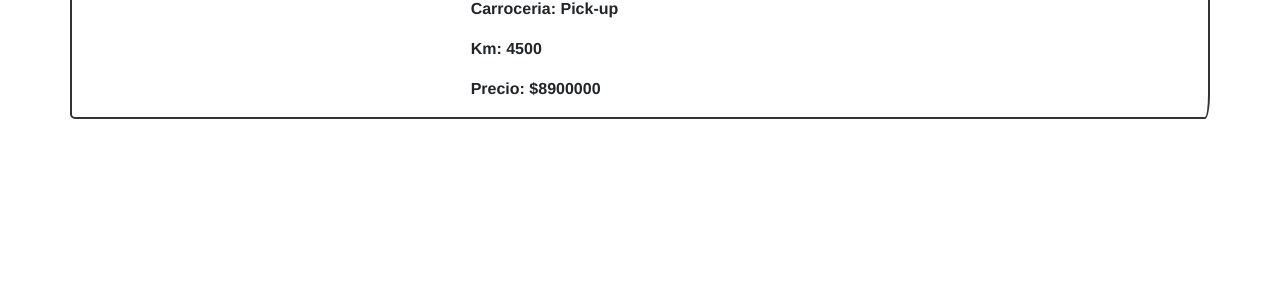
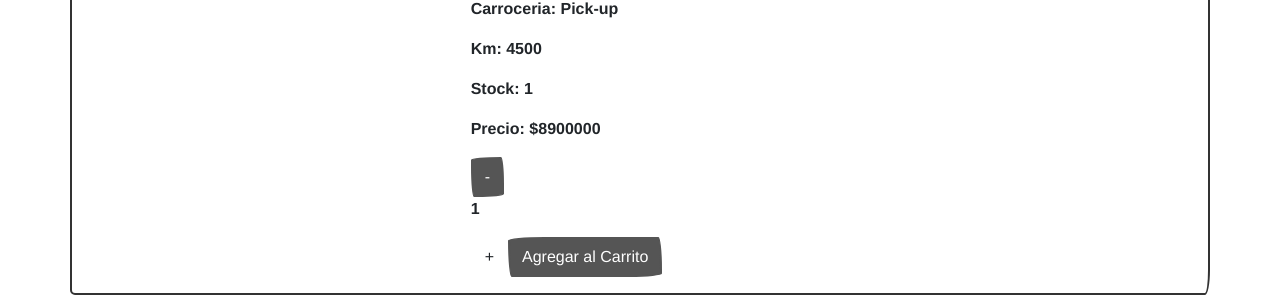
Before and after one commit to Rodrigocarp80/proy-react, a React (Create React App) app: page /producto/1 in a window 1280 px wide. Shown: the part 933-1241 px from the top of the page. Before the commit the page ends 1068 px from the top, so only its background shows below. Built offline with nearby package versions, Linux system fonts and the light colour scheme; a web font is replaced by a local one.

Commit message:
Agregue stock y contex

```diff
--- a/public/json/productos.json
+++ b/public/json/productos.json
@@ -15,6 +15,7 @@
         "carroceria":"Pick-up" ,
         "km":4500,
         "precio": 8900000,
+        "stock": 1,
         "img": "https://firebasestorage.googleapis.com/v0/b/numen-react.appspot.com/o/toro.jpg?alt=media&token=0669552e-5076-4c45-a7aa-af55d34d7286"
 
     },
@@ -34,6 +35,7 @@
         "carroceria":"Pick-up" ,
         "km":0,
         "precio":18000000,
+        "stock": 5,
         "img": "https://firebasestorage.googleapis.com/v0/b/numen-react.appspot.com/o/amarok.jpg?alt=media&token=dd1686dc-a31d-49d0-b485-a0a2c58e0176"
 
     },
@@ -53,6 +55,7 @@
         "carroceria":"Hatchback" ,
         "km":124000,
         "precio":3000000,
+        "stock": 1,
         "img": "https://firebasestorage.googleapis.com/v0/b/numen-react.appspot.com/o/bravo.jpg?alt=media&token=932db9b5-e931-4d8e-8717-371cfb2133de"
     },
     {
@@ -71,6 +74,7 @@
         "carroceria":"SUV" ,
         "km":0,
         "precio":9000000,
+        "stock": 8,
         "img": "https://firebasestorage.googleapis.com/v0/b/numen-react.appspot.com/o/corolla-cross.jpg?alt=media&token=3dc1e8ab-7e3e-4dfd-8bb0-0e760bc9a676"
 
     },
@@ -90,6 +94,7 @@
         "carroceria":"Monovolumen" ,
         "km":0,
         "precio": 13000000,
+        "stock": 5,
         "img": "https://firebasestorage.googleapis.com/v0/b/numen-react.appspot.com/o/suv-peugeot-5008.jpg?alt=media&token=067456ad-3f77-4ca0-9543-97c21be3812d"
 
     },
@@ -109,6 +114,7 @@
         "carroceria":"Sedán" ,
         "km":57800,
         "precio": 3200000,
+        "stock": 1,
         "img": "https://firebasestorage.googleapis.com/v0/b/numen-react.appspot.com/o/voyage.jpg?alt=media&token=f9dd054b-e1f7-48b9-bdf1-702482a410be"
 
     },
@@ -128,6 +134,7 @@
         "carroceria":"Sedán" ,
         "km":78000,
         "precio":4850000,
+        "stock": 1,
         "img": "https://firebasestorage.googleapis.com/v0/b/numen-react.appspot.com/o/corolla.jpg?alt=media&token=3b7cece8-6c4c-4824-a8a4-547a86826465"
     },
     {
@@ -146,6 +153,7 @@
         "carroceria":"Hatchback" ,
         "km":0,
         "precio": 6500000,
+        "stock": 3,
         "img":"https://firebasestorage.googleapis.com/v0/b/numen-react.appspot.com/o/cruze.jpg?alt=media&token=81c5f68c-ce0d-4940-be20-fefbf03ae08b"
 
     },
@@ -165,6 +173,7 @@
         "carroceria":"Sedán" ,
         "km":0,
         "precio":5720000,
+        "stock": 7,
         "img":"https://firebasestorage.googleapis.com/v0/b/numen-react.appspot.com/o/cronos.jpg?alt=media&token=35cf9bac-0288-4a86-ae5c-861ea8fad525"
     },
     {
@@ -183,6 +192,7 @@
         "carroceria":"Furgon" ,
         "km":0,
         "precio":5510000,
+        "stock": 5,
         "img": "https://firebasestorage.googleapis.com/v0/b/numen-react.appspot.com/o/kangoo.jpg?alt=media&token=6fa043da-c966-432d-bb89-6a5c4f3eae99"
 
     }
--- a/src/components/App.jsx
+++ b/src/components/App.jsx
@@ -1,6 +1,8 @@
 
 import './App.css';
 import {BrowserRouter, Route, Routes} from 'react-router-dom';
+
+import { CarritoProvider } from './context/CarritoContext';
 
 import Navbar from './Navbar/Navbar';
 
@@ -8,10 +10,12 @@ import ProductListContainer from './ProductListContainer/ProductListContainer';
 import Contacto from './Contacto/Contacto';
 import ProductDetailContainer from './ProductDetailContainer/ProductDetailContainer';
 import Carousel from './Carousel/Carousel';
+import Carrito from './Carrito/Carrito';
 
 function App() {
   return (
     <div>
+      <CarritoProvider>
       <BrowserRouter>
             <Carousel/>
             <Navbar/>
@@ -20,12 +24,12 @@ function App() {
                 <Route path='/' element={<ProductListContainer/>}/>
                 <Route path='/categoria/:categoria' element={<ProductListContainer/>}/>
                 <Route path='/producto/:id' element={<ProductDetailContainer/>}/>
-                <Route path='/carrito' element={<p>Carrito</p>}/>
+                <Route path='/carrito' element={<Carrito/>}/>
                 <Route path ='/contacto' element={<Contacto/>}/>
 
             </Routes>
       </BrowserRouter>
-
+      </CarritoProvider>
 
 
     </div>
--- a/src/components/Navbar/Carrito/Carrito.jsx
+++ b/src/components/Carrito/Carrito.jsx
@@ -3,8 +3,7 @@
 const Carrito = () => {
     return (
         <div>
-            <button className='btn btn-dark'>Carrito</button>
-            <span>0</span>
+            Carrito
         </div>
     );
 }
--- a/src/components/Contador/Contador.jsx
+++ b/src/components/Contador/Contador.jsx
@@ -1,10 +1,12 @@
 import { useState } from "react";
 
-const Contador = ({stock}) => {
+const Contador = ({stock, onAdd}) => {
     const [cont, setCont] = useState(1)
 
     const disCont = () => cont > 1 && setCont(cont-1)
     const aumCont = () => cont < stock && setCont(cont+1)
+
+    const agregarAlCarrito =() => onAdd (cont)
 
 
     return (
@@ -12,7 +14,7 @@ const Contador = ({stock}) => {
             <button onClick={()=> disCont()} className="btn btn-dark">-</button>
             <p>{cont}</p>
             <button onClick={()=> aumCont()} className="btn btn-ligth">+</button>
-
+            <button onClick={() => agregarAlCarrito()} className = "btn btn-dark">Agregar al Carrito</button>
         </div>
     );
 }
--- /dev/null
+++ b/src/components/Navbar/BotonCarrito/BotonCarrito.jsx
@@ -0,0 +1,19 @@
+
+import { useCarritoContext } from "../../context/CarritoContext";
+import { Link } from "react-router-dom";
+const BotonCarrito = () => {
+
+    const {getItemQuantity} = useCarritoContext()
+    return (
+        <div>
+            <button className='btn btn-dark'>
+                <Link to={"/carrito"} className="nav-link">
+                    Carrito
+                </Link>
+            </button>
+            <span>{getItemQuantity()}</span>
+        </div>
+    );
+}
+
+export default BotonCarrito;
--- a/src/components/Navbar/Navbar.jsx
+++ b/src/components/Navbar/Navbar.jsx
@@ -1,6 +1,6 @@
 import React from 'react';
 import Secciones from './Secciones/Secciones';
-import Carrito from './Carrito/Carrito';
+import BotonCarrito from './BotonCarrito/BotonCarrito';
 
 const Navbar = () => {
     return (
@@ -12,7 +12,7 @@ const Navbar = () => {
                          </button>
                     <div className="collapse navbar-collapse" id="navbarSupportedContent">
                         <Secciones/>
-                        <Carrito/>
+                        <BotonCarrito/>
                     </div>
                 </div>
             </nav>
--- a/src/components/ProductDetail/ProductDetail.jsx
+++ b/src/components/ProductDetail/ProductDetail.jsx
@@ -1,6 +1,13 @@
+import Contador from "../Contador/Contador";
+import { useCarritoContext } from "../context/CarritoContext";
+const ProductDetail = ({item}) => {
 
+    const {addProduct} = useCarritoContext()
 
-const ProductDetail = ({item}) => {
+    const onAdd = (contador)=>{
+        addProduct(item,contador)
+    }
+
     return (
         <div className="row g-0">
             <div className="col-md-4 imgBody">
@@ -19,7 +26,9 @@ const ProductDetail = ({item}) => {
                     <p className="card-text">Motor: {item.motor}</p>
                     <p className="card-text">Carroceria: {item.carroceria}</p>
                     <p className="card-text">Km: {item.km}</p>
+                    <p className="card-text">Stock: {item.stock}</p>
                     <p className="card-text">Precio: ${item.precio}</p>
+                    <Contador stock={item.stock} onAdd ={onAdd}/>
                 </div>
             </div>
 
--- /dev/null
+++ b/src/components/context/CarritoContext.js
@@ -0,0 +1,50 @@
+import { useContext, createContext, useState } from "react";
+
+const CarritoContext = createContext()
+
+export const useCarritoContext = () => useContext(CarritoContext)
+
+export const CarritoProvider = (props) =>{
+
+    const [carrito, setCarrito] = useState([])
+    const isInCart = (id) => {
+            carrito.find(producto => producto.id ===id)
+    }
+
+    const addProduct = (producto, cantidad) => {
+        if(isInCart(producto.id)){
+                const indice = carrito.findIndex(prod => prod.id === producto.id)
+                const aux = [...carrito]
+                aux[indice].cant = cantidad
+                setCarrito(aux)
+        }else{
+                const nuevoProduct = {
+                    ...producto,
+                    cant: cantidad
+                }
+                setCarrito([...carrito,nuevoProduct])
+        }
+    }
+
+    const emptyCart = () => {
+        setCarrito([])
+    }
+
+    const removeItem = (id) =>{
+        setCarrito(carrito.filter(producto => producto.id != id))
+    }
+
+    const getItemQuantity = () => {
+        return carrito.reduce((acum,prod) => acum += prod.cant,0)
+    }
+    const totalPrice =() =>{
+        return carrito.reduce ((acum,prod) => acum += (prod.cant * prod.precio),0)
+    }
+
+    return(
+        <CarritoContext.Provider value ={{carrito,isInCart, addProduct, emptyCart, removeItem,getItemQuantity, totalPrice}}>
+            {props.children}
+        </CarritoContext.Provider>
+     )
+
+}
```
